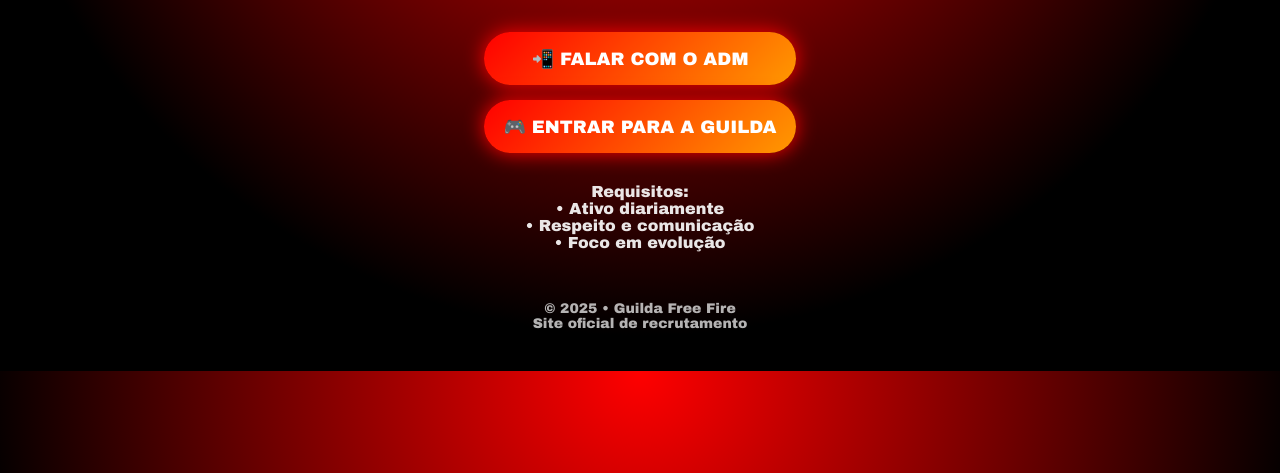
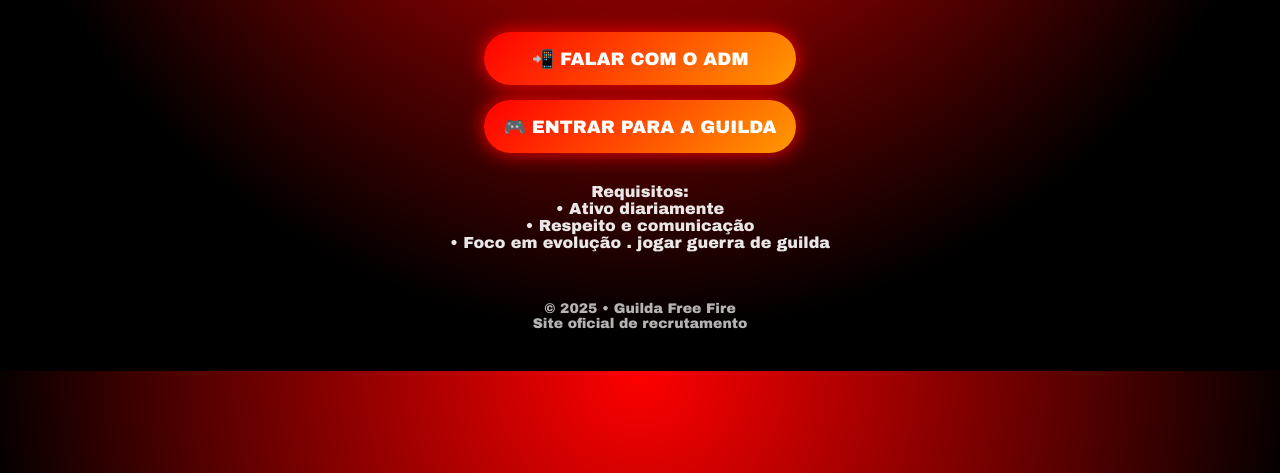
Before and after one commit to wesleyzxkkribeiro-a11y/Site-guildaa, a plain HTML site: page index.html in a window 1280 px wide. Shown: the part 327-800 px from the top of the page. Drawn offline with Linux system fonts and the light colour scheme.

Commit message:
Atualizar o index.html

```diff
--- a/index.html
+++ b/index.html
@@ -101,6 +101,7 @@
         • Ativo diariamente<br>
         • Respeito e comunicação<br>
         • Foco em evolução
+        . jogar guerra de guilda
     </div>
 
     <footer>
```
